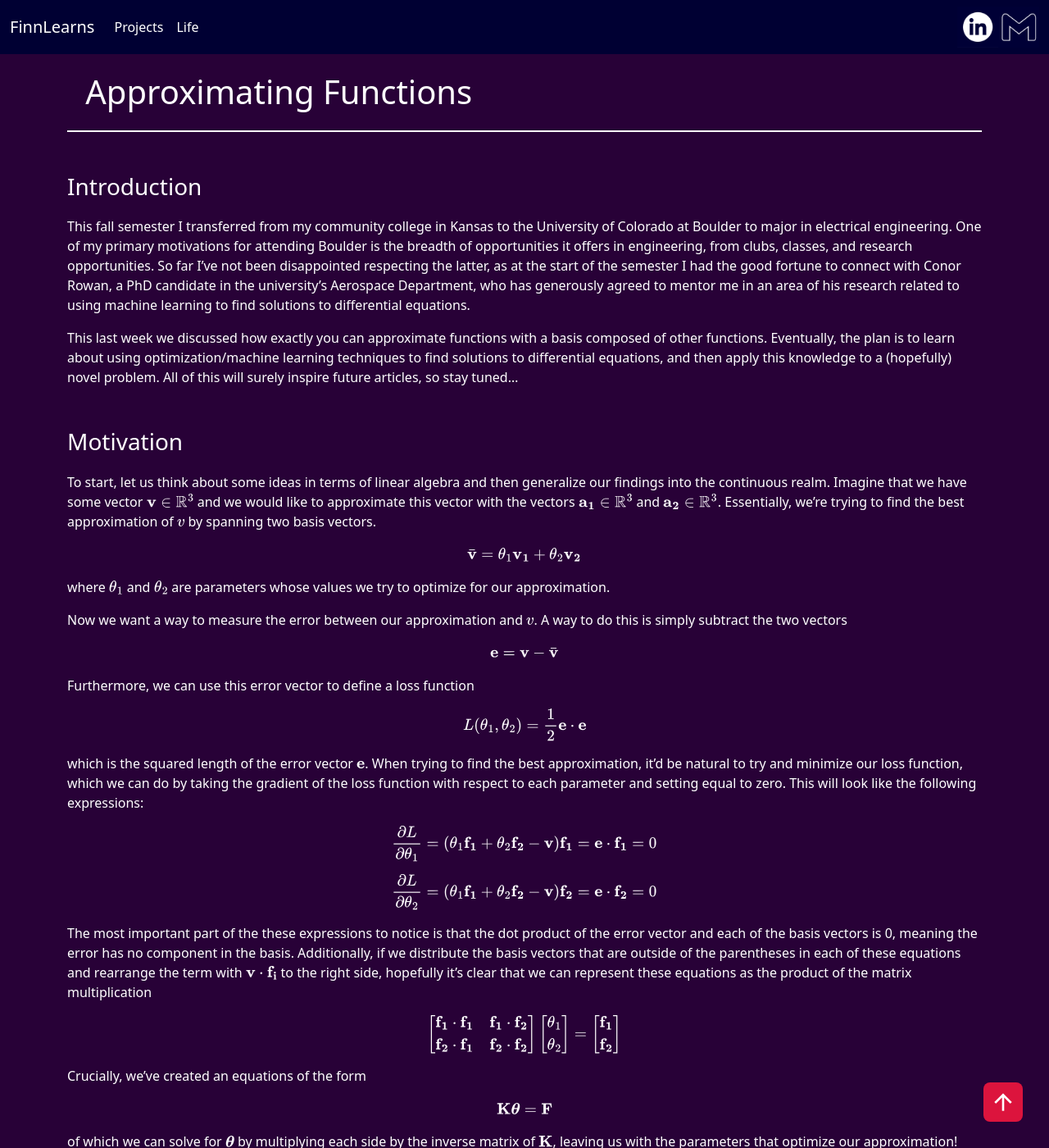
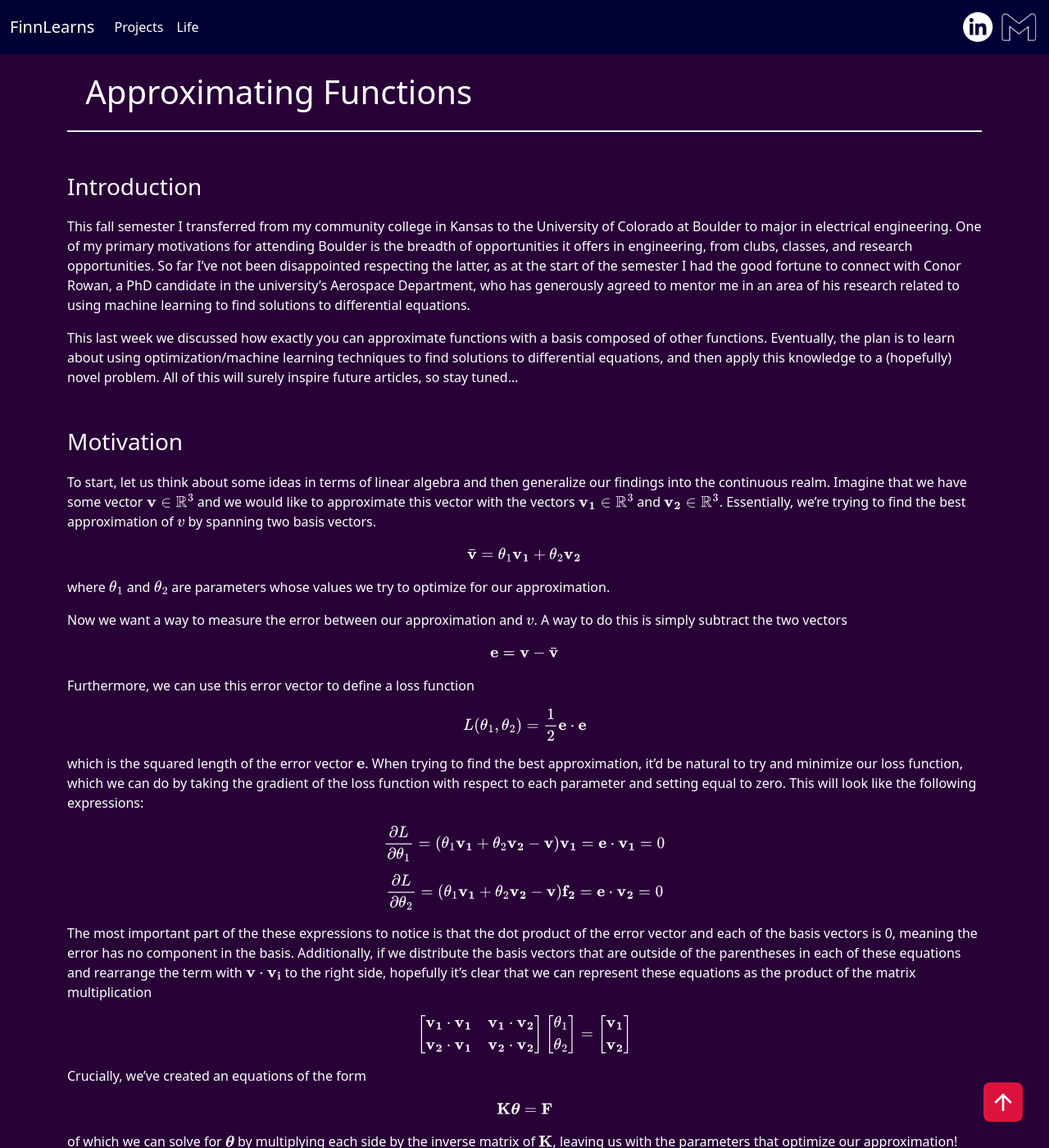
Before and after one commit to FinnLearns/FinnLearns, a Jekyll site: the page built from _posts/2025-09-07-approx1.md, in a window 1280 px wide and 1400 px high. Shown: the whole window at 82% size. Built offline with Jekyll 4.4.1, drawn with Linux system fonts in a browser that asks for light colours; nearby versions of some CDN libraries.

Commit message:
Fixing notation

```diff
--- a/_posts/2025-09-07-approx1.md
+++ b/_posts/2025-09-07-approx1.md
@@ -14,7 +14,7 @@ This last week we discussed how exactly you can approximate functions with a bas
 
 ### Motivation
 
-To start, let us think about some ideas in terms of linear algebra and then generalize our findings into the continuous realm. Imagine that we have some vector $\textbf{v} \in \mathbb{R}^3$ and we would like to approximate this vector with the vectors $\textbf{a}_ \textbf{1} \in \mathbb{R}^3$ and $\textbf{a}_\textbf{2} \in \mathbb{R}^3$. Essentially, we're trying to find the best approximation of $v$ by spanning two basis vectors.
+To start, let us think about some ideas in terms of linear algebra and then generalize our findings into the continuous realm. Imagine that we have some vector $\textbf{v} \in \mathbb{R}^3$ and we would like to approximate this vector with the vectors $\textbf{v}_ \textbf{1} \in \mathbb{R}^3$ and $\textbf{v}_\textbf{2} \in \mathbb{R}^3$. Essentially, we're trying to find the best approximation of $v$ by spanning two basis vectors.
 <p style="latex-box">
 $$
 \bar{\textbf{v}} = \theta_1\textbf{v} _\textbf{1}+ \theta_2\textbf{v} _\textbf{2}
@@ -37,19 +37,19 @@ $$
 which is the squared length of the error vector $\textbf{e}$. When trying to find the best approximation, it'd be natural to try and minimize our loss function, which we can do by taking the gradient of the loss function with respect to each parameter and setting equal to zero. This will look like the following expressions:
 <p style="latex-box">
 $$
-\frac{\partial L}{\partial \theta_1} = (\theta_1 \textbf{f} _\textbf{1} + \theta_2 \textbf{f} _\textbf{2} - \textbf{v})\textbf{f} _\textbf{1} = \textbf{e} \cdot \textbf{f} _\textbf{1} = 0
+\frac{\partial L}{\partial \theta_1} = (\theta_1 \textbf{v} _\textbf{1} + \theta_2 \textbf{v} _\textbf{2} - \textbf{v})\textbf{v} _\textbf{1} = \textbf{e} \cdot \textbf{v} _\textbf{1} = 0
 $$
 </p>
 <p style="latex-box">
 $$
-\frac{\partial L}{\partial \theta_2} = (\theta_1 \textbf{f} _\textbf{1} + \theta_2 \textbf{f} _\textbf{2} - \textbf{v})\textbf{f} _\textbf{2} = \textbf{e} \cdot \textbf{f} _\textbf{2} = 0
+\frac{\partial L}{\partial \theta_2} = (\theta_1 \textbf{v} _\textbf{1} + \theta_2 \textbf{v} _\textbf{2} - \textbf{v})\textbf{f} _\textbf{2} = \textbf{e} \cdot \textbf{v} _\textbf{2} = 0
 $$
 </p>
 
-The most important part of the these expressions to notice is that the dot product of the error vector and each of the basis vectors is 0, meaning the error has no component in the basis. Additionally, if we distribute the basis vectors that are outside of the parentheses in each of these equations and rearrange the term with $\textbf{v} \cdot \textbf{f} _\textbf{i}$ to the right side, hopefully it's clear that we can represent these equations as the product of the matrix multiplication
+The most important part of the these expressions to notice is that the dot product of the error vector and each of the basis vectors is 0, meaning the error has no component in the basis. Additionally, if we distribute the basis vectors that are outside of the parentheses in each of these equations and rearrange the term with $\textbf{v} \cdot \textbf{v} _\textbf{i}$ to the right side, hopefully it's clear that we can represent these equations as the product of the matrix multiplication
 <p style="latex-box">
 $$
-\begin{bmatrix} \textbf{f} _\textbf{1} \cdot \textbf{f} _\textbf{1} & \textbf{f} _\textbf{1} \cdot \textbf{f} _\textbf{2} \\ \textbf{f} _\textbf{2} \cdot \textbf{f} _\textbf{1} & \textbf{f} _\textbf{2} \cdot \textbf{f} _\textbf{2} \end{bmatrix} \begin{bmatrix} \theta_1 \\ \theta_2 \end{bmatrix} = \begin{bmatrix} \textbf{f} _\textbf{1} \\ \textbf{f} _\textbf{2} \end{bmatrix}
+\begin{bmatrix} \textbf{v} _\textbf{1} \cdot \textbf{v} _\textbf{1} & \textbf{v} _\textbf{1} \cdot \textbf{v} _\textbf{2} \\ \textbf{v} _\textbf{2} \cdot \textbf{v} _\textbf{1} & \textbf{v} _\textbf{2} \cdot \textbf{v} _\textbf{2} \end{bmatrix} \begin{bmatrix} \theta_1 \\ \theta_2 \end{bmatrix} = \begin{bmatrix} \textbf{v} _\textbf{1} \\ \textbf{v} _\textbf{2} \end{bmatrix}
 $$
 </p>
 
```
